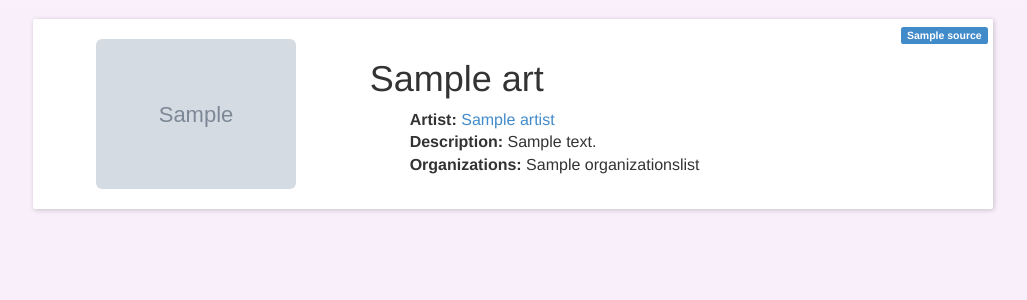
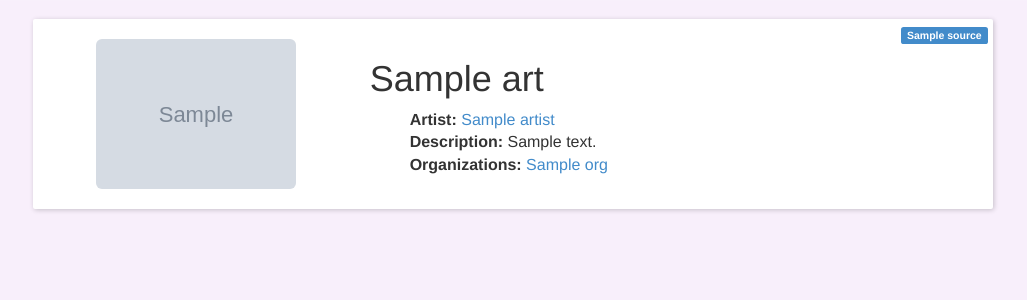
Before and after one commit to warunsl/Provenir, a Flask app: template app/templates/art.html in a window 1280 px wide. Shown: the part 51-351 px from the top of the page, without its empty margins (142-1169 px from the left). Run offline with Flask 2, Linux system fonts and the light colour scheme; the template is opened without the code that fills it: most values are stand-ins (such as "Sample title", 1, 10 or a date in 2020); grey boxes marked "Sample" are stand-in pictures; some libraries are stand-ins or nearby versions.

Commit message:
Changes to get the organizations page working

```diff
--- a/app/templates/art.html
+++ b/app/templates/art.html
@@ -72,7 +72,11 @@
                             <li><b>Description: </b>{{ art.short_description }}</li>
                         {% endif %}
                         {% if art.organizationslist %}
-                            <li><b>Organizations: </b>{{ art.organizationslist }}</li>
+                            <li><b>Organizations: </b>
+                            {% for org in art.organizationslist %}
+                                <a href="{{ url_for('organization', orgid=org.0) }}">{{ org.1 }}</a>
+                            </li>
+                            {% endfor %}
                         {% endif %}
                     </ul>
                 </div>
```
